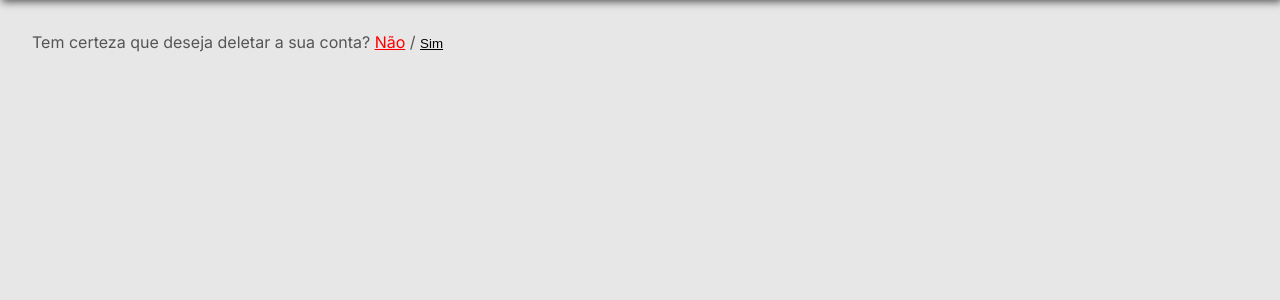
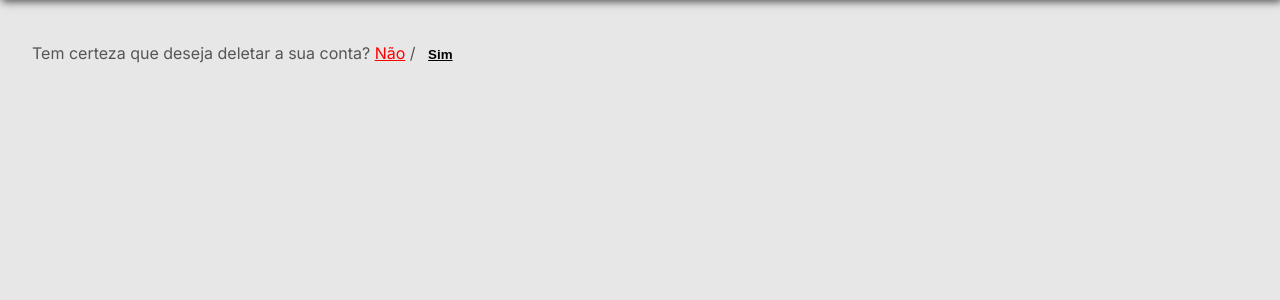
Before and after one commit to marssaljr/supreme-bassoon, a Django app: page /user/delete in a window 1280 px wide. Shown: the part 64-364 px from the top of the page. Run offline with Django 4.2, Linux system fonts and the light colour scheme; the visitor is signed in with stand-in values (Sample User, id 1); style sheets or scripts are compiled from the project's sources; some libraries are stand-ins or nearby versions.

Commit message:
feat(style): ensure user delete gets a feedback

```diff
--- a/templates/static/css/delete.css
+++ b/templates/static/css/delete.css
@@ -18,3 +18,12 @@
   text-decoration: underline;
   cursor: help;
 }
+
+.main button {
+  border-radius: 8px;
+  padding: 8px;
+  border: none;
+  background: orange;
+  font-weight: bold;
+  margin-top: 0.5em;
+}
--- a/templates/static/scss/delete.scss
+++ b/templates/static/scss/delete.scss
@@ -17,4 +17,12 @@
 						cursor: help;
 				}
 		}
+		button {
+			border-radius: 8px;
+			padding: 8px;
+			border: none;
+			background: orange;
+			font-weight: bold;
+			margin-top: 0.5em;
+		}
 }
```
